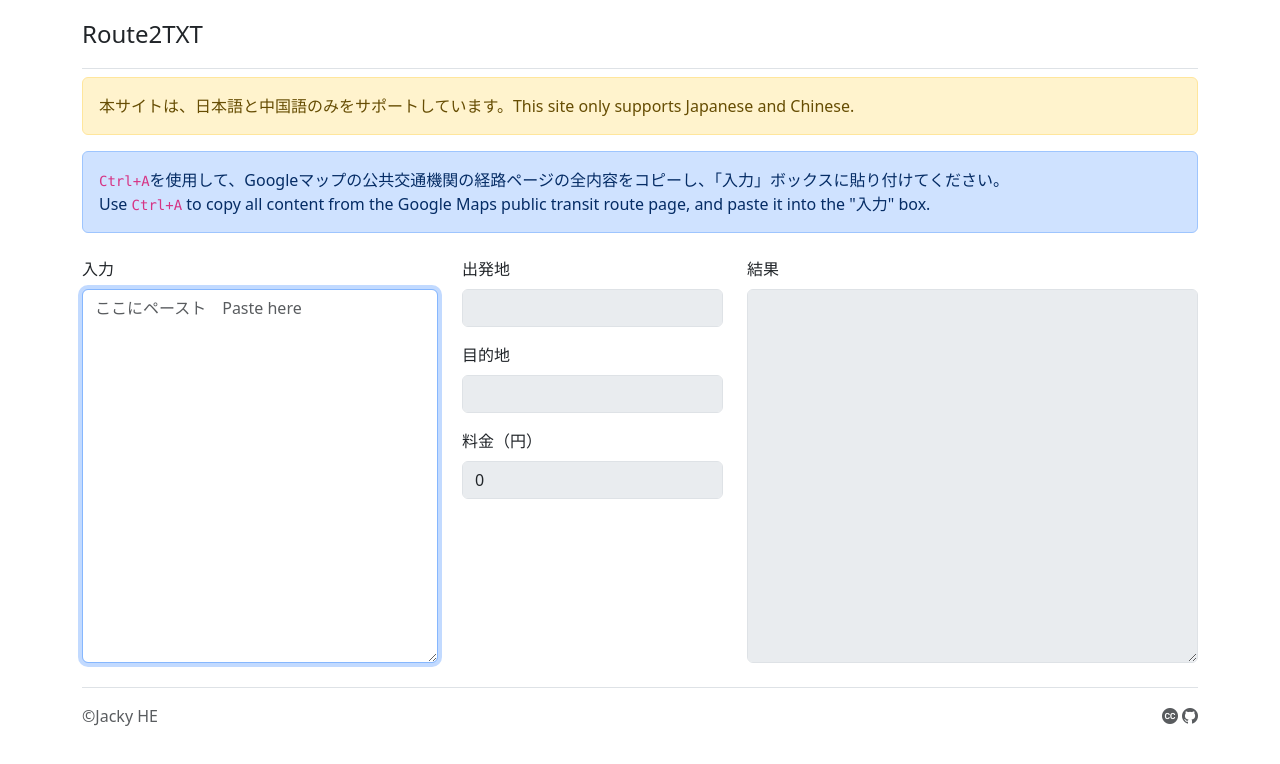
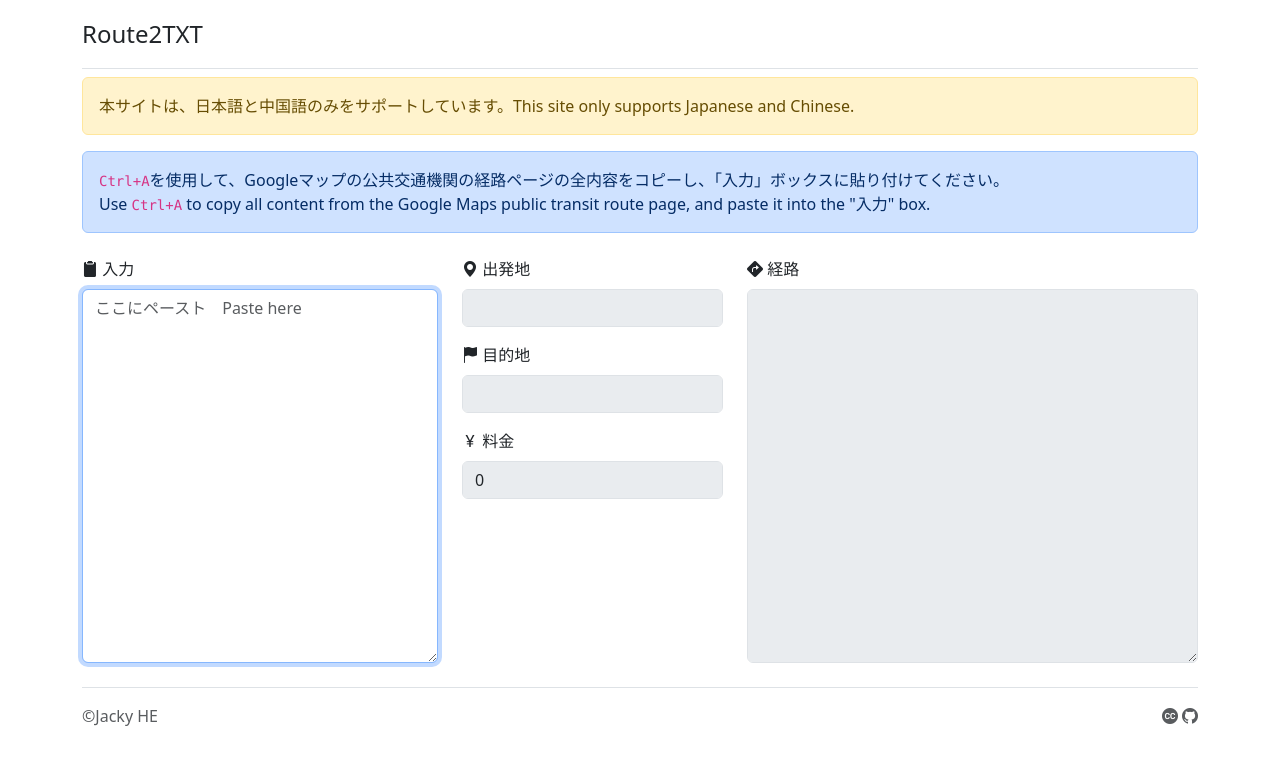
Before and after one commit to ihkk/Route2TXT, a React (Create React App) app: page / in a window 1280 px wide. Shown: the top 764 px of the page. Built offline with nearby package versions, Linux system fonts and the light colour scheme.

Commit message:
Update labels with icons for input fields

```diff
--- a/src/App.js
+++ b/src/App.js
@@ -265,7 +265,7 @@ function App() {
         </div>
         <div className='row mt-2'>
           <div className='col-md-4'>
-            <label for="inputTextarea" className='form-label'>入力</label>
+            <label for="inputTextarea" className='form-label'><i class="bi bi-clipboard2-fill"></i> 入力</label>
             <textarea class="form-control textarea-no-scroll" id="inputTextarea" rows="15" onChange={handleInputChange} placeholder="ここにペースト　Paste here"></textarea>
           </div>
           <div className='col-md-3'>
@@ -273,7 +273,7 @@ function App() {
               <form>
                 <div className="mb-3">
                   <label htmlFor="deptName" className="form-label">
-                    出発地
+                    <i class="bi bi-geo-alt-fill"></i> 出発地
                   </label>
                   <input
                     type="text"
@@ -286,7 +286,7 @@ function App() {
                 </div>
                 <div className="mb-3">
                   <label htmlFor="destName" className="form-label">
-                    目的地
+                    <i class="bi bi-flag-fill"></i> 目的地
                   </label>
                   <input
                     type="text"
@@ -299,7 +299,7 @@ function App() {
                 </div>
                 <div className="mb-3">
                   <label htmlFor="cost" className="form-label">
-                    料金（円）
+                    <i class="bi bi-currency-yen"></i> 料金
                   </label>
                   <input
                     type="text"
@@ -315,7 +315,7 @@ function App() {
             </div>
           </div>
           <div className='col-md-5'>
-            <label for="outputTextarea" className='form-label'>結果</label>      {copySuccess && <span className="copy-success">{copySuccess}</span>}
+            <label for="outputTextarea" className='form-label'><i class="bi bi-sign-turn-right-fill"></i> 経路</label>      {copySuccess && <span className="copy-success">{copySuccess}</span>}
             <textarea
               class="form-control textarea-no-scroll"
               id="outputTextarea"
```
